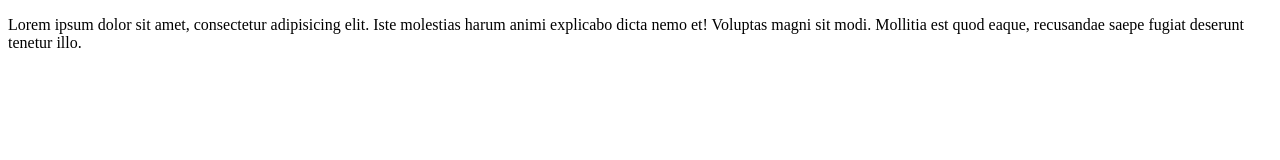
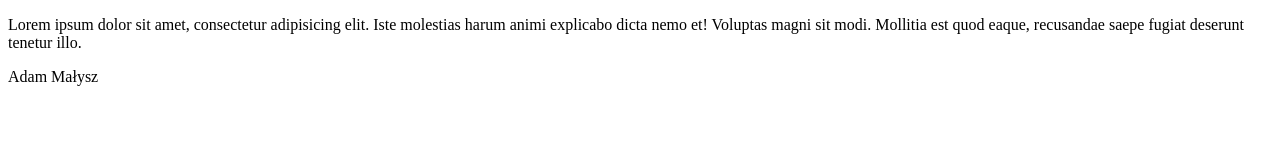
Before and after one commit to mszymanczuk/gitjestgit, a plain HTML site: page index.html in a window 1280 px wide. Drawn offline with Linux system fonts and the light colour scheme.

Commit message:
trzeci paragraf

```diff
--- a/index.html
+++ b/index.html
@@ -6,5 +6,7 @@
 </head>
 <body>
     <p>Lorem ipsum dolor sit amet, consectetur adipisicing elit. Iste molestias harum animi explicabo dicta nemo et! Voluptas magni sit modi. Mollitia est quod eaque, recusandae saepe fugiat deserunt tenetur illo.</p>
+
+    <p>Adam Małysz</p>
 </body>
 </html>
```
